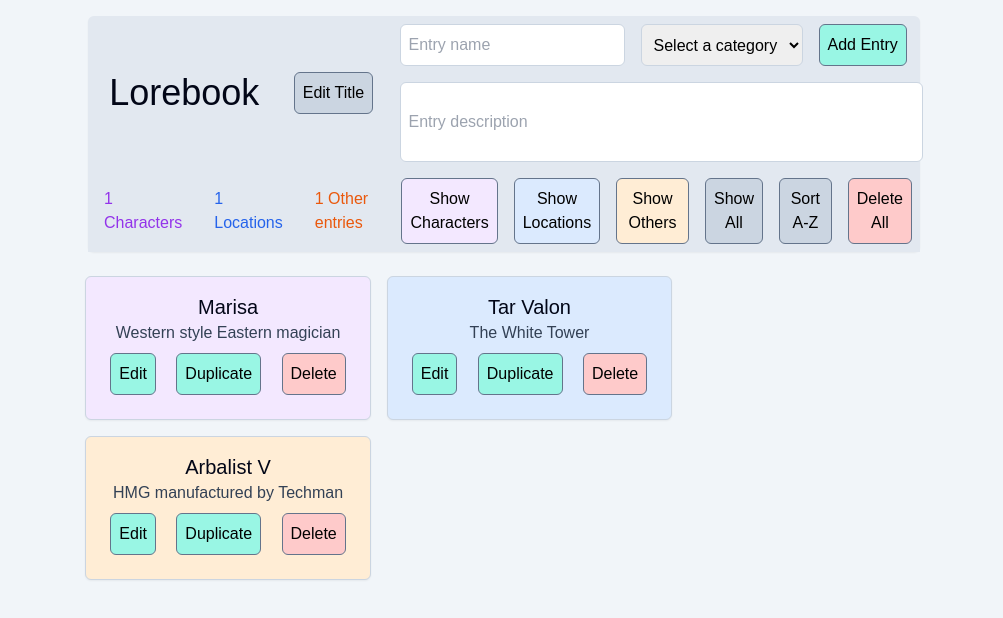
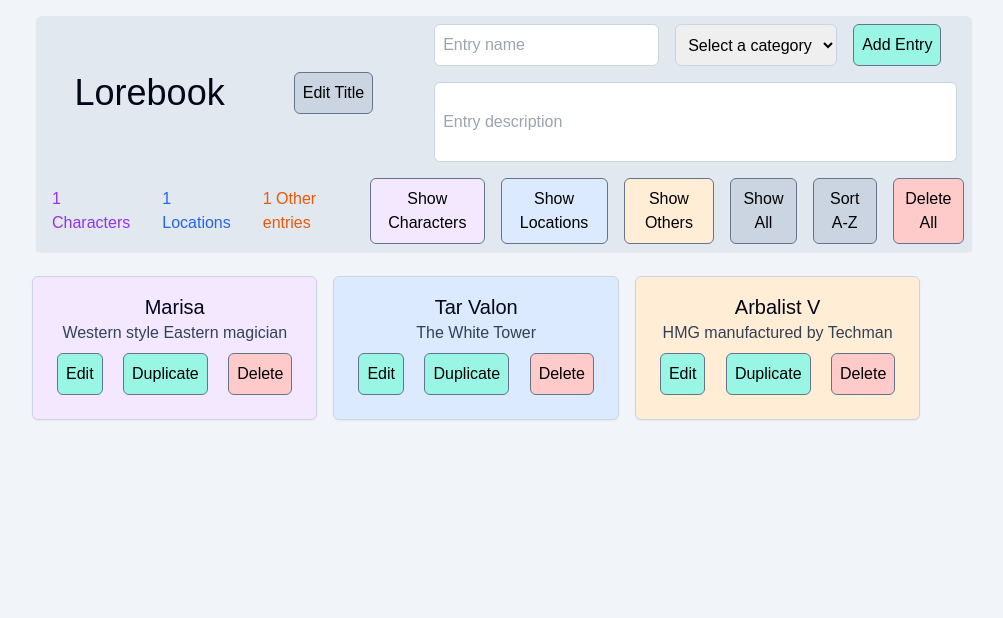
Before and after one commit to marklund117/3620final, a SvelteKit app: page / in a window 1280 px wide. Shown: the top 618 px of the page, without its empty margins (136-1139 px from the left). Built offline with nearby package versions, Linux system fonts and the light colour scheme.

Commit message:
formatting

```diff
--- a/src/routes/+page.svelte
+++ b/src/routes/+page.svelte
@@ -70,7 +70,7 @@
 <main class="bg-slate-100 h-screen">
 
 <div class="w-full bg-slate-100 rounded-md p-4 flex flex-col">
-	<div class="mx-auto w-2/3 bg-slate-200 rounded-md shadow-sm flex flex-col">
+	<div class="mx-auto w-3/4 bg-slate-200 rounded-md shadow-sm flex flex-col">
 		<div class="flex justify-around items-center">
 			{#if isEditingTitle}
 				<input
@@ -176,7 +176,7 @@
 	</div>
 </div>
 
-<div class="bg-slate-100 flex flex-wrap mx-auto w-2/3">
+<div class="bg-slate-100 flex flex-wrap mx-auto w-3/4">
 	{#each displayedLorebook as entry}
 		<Entry {entry} on:save={handleSave} on:delete={handleDelete} on:duplicate={handleDuplicate} />
 	{/each}
```
Also changed, not shown: 1 other file (tests, documents, lock files or other folders).
